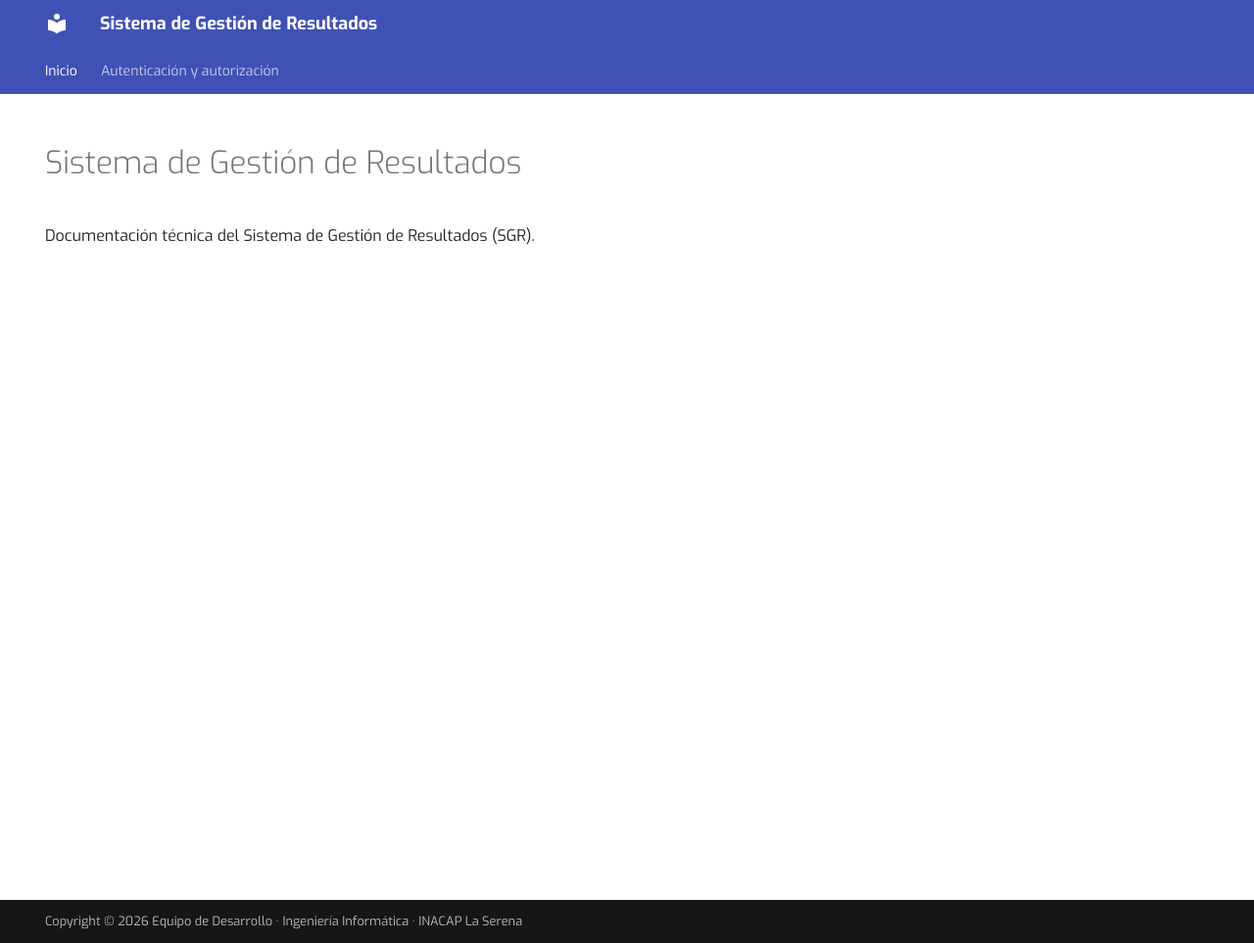
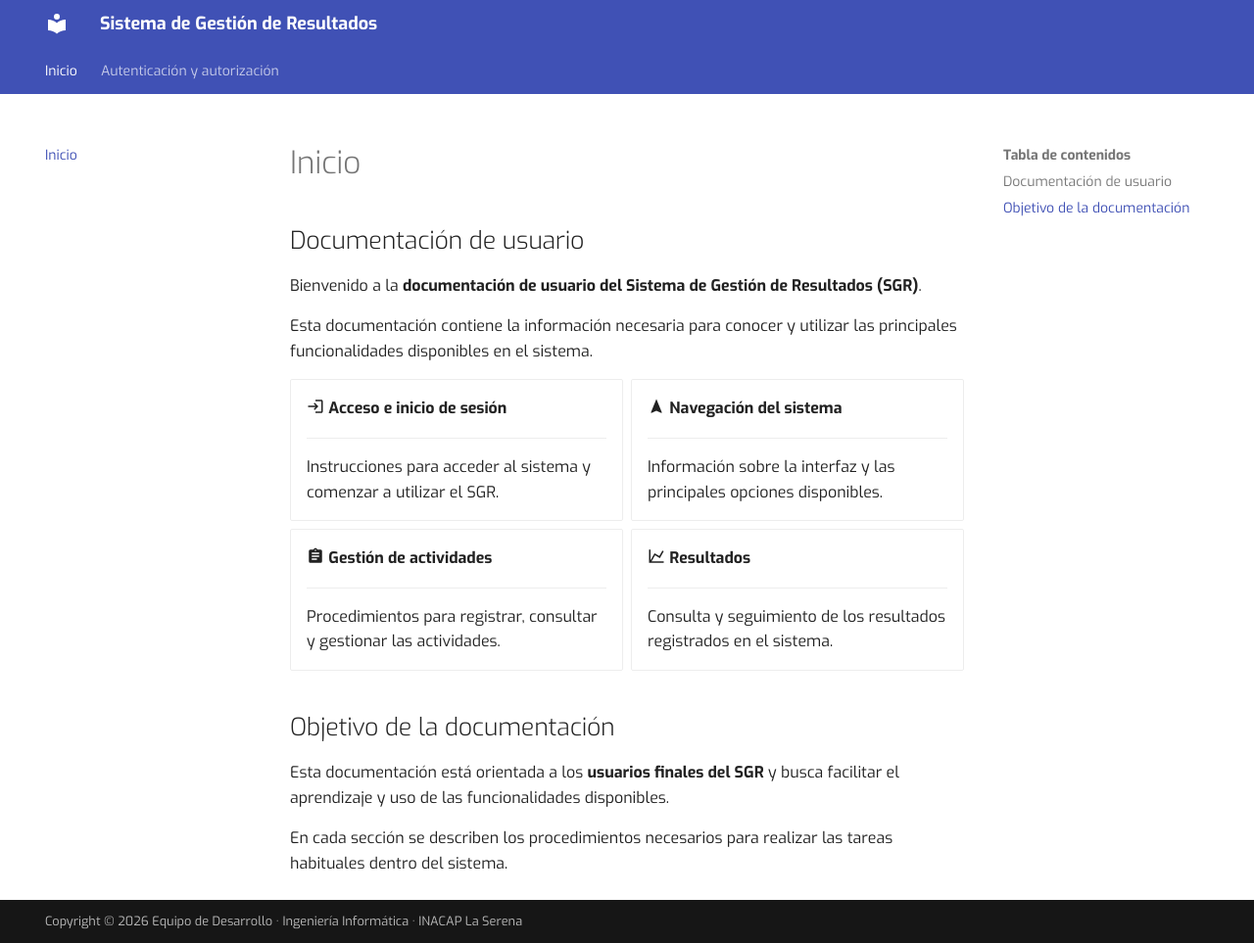
Before and after one commit to mc-herrera-90/proyecto-sgr-delegaciones, an MkDocs documentation site: the page built from docs/index.md, in a window 1280 px wide and 963 px high. Shown: the whole window at 98% size. Built offline with MkDocs 1.6.1 and Material for MkDocs 9.7.7, drawn with Linux system fonts in a browser that asks for light colours.

Commit message:
docs: update documentación

```diff
--- a/docs/index.md
+++ b/docs/index.md
@@ -1,8 +1,44 @@
 ---
+tenmplate: home.html
 title: "Sistema de Gestión de Resultados"
-hide:
-  - toc
-  - navigation
 ---
 
-Documentación técnica del Sistema de Gestión de Resultados (SGR).
+## Documentación de usuario
+
+Bienvenido a la **documentación de usuario del Sistema de Gestión de Resultados (SGR)**.
+
+Esta documentación contiene la información necesaria para conocer y utilizar las principales funcionalidades disponibles en el sistema.
+
+<div class="grid cards" markdown>
+
+-   :material-login: **Acceso e inicio de sesión**
+
+    ---
+
+    Instrucciones para acceder al sistema y comenzar a utilizar el SGR.
+
+-   :material-navigation: **Navegación del sistema**
+
+    ---
+
+    Información sobre la interfaz y las principales opciones disponibles.
+
+-   :material-clipboard-text: **Gestión de actividades**
+
+    ---
+
+    Procedimientos para registrar, consultar y gestionar las actividades.
+
+-   :material-chart-line: **Resultados**
+
+    ---
+
+    Consulta y seguimiento de los resultados registrados en el sistema.
+
+</div>
+
+## Objetivo de la documentación
+
+Esta documentación está orientada a los **usuarios finales del SGR** y busca facilitar el aprendizaje y uso de las funcionalidades disponibles.
+
+En cada sección se describen los procedimientos necesarios para realizar las tareas habituales dentro del sistema.
--- a/mkdocs.yml
+++ b/mkdocs.yml
@@ -16,21 +16,25 @@ theme:
     code: JetBrains Mono
 
 nav:
-  - Inicio:
-    - "index.md"
+  - Inicio: index.md
 
   - Autenticación y autorización:
-      - "accounts/iniciar-sesion.md"
-      - "accounts/crear-un-usuario.md"
+      - accounts/iniciar-sesion.md
+      - accounts/crear-un-usuario.md
 
 markdown_extensions:
   - attr_list
   - md_in_html
+  - pymdownx.superfences
+  - pymdownx.emoji:
+      emoji_index: !!python/name:materialx.emoji.twemoji
+      emoji_generator: !!python/name:materialx.emoji.to_svg
 
 plugins:
   - glightbox:
       effect: zoom
 
 copyright: Copyright &copy; 2026 Equipo de Desarrollo · Ingeniería Informática · INACAP La Serena
+
 extra:
   generator: false
```
